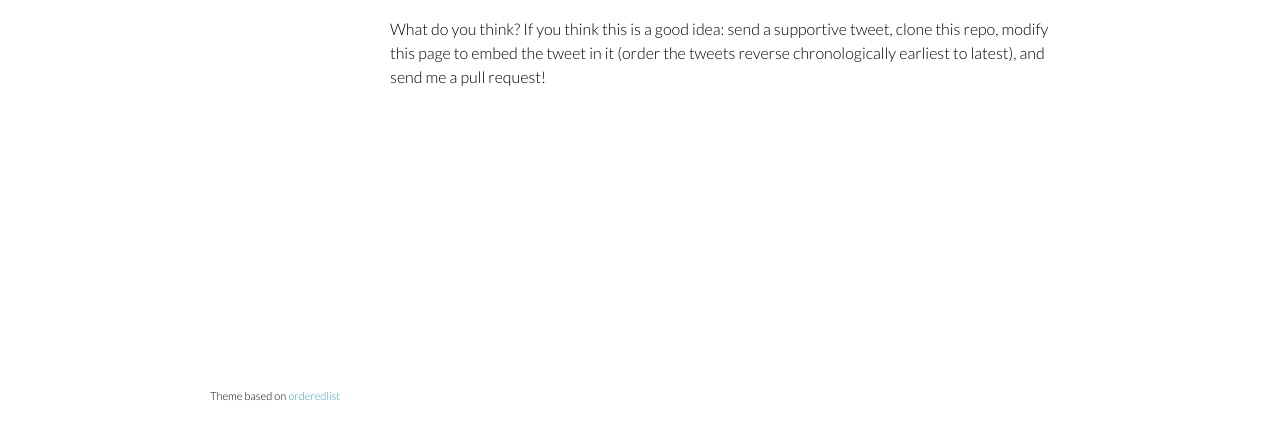
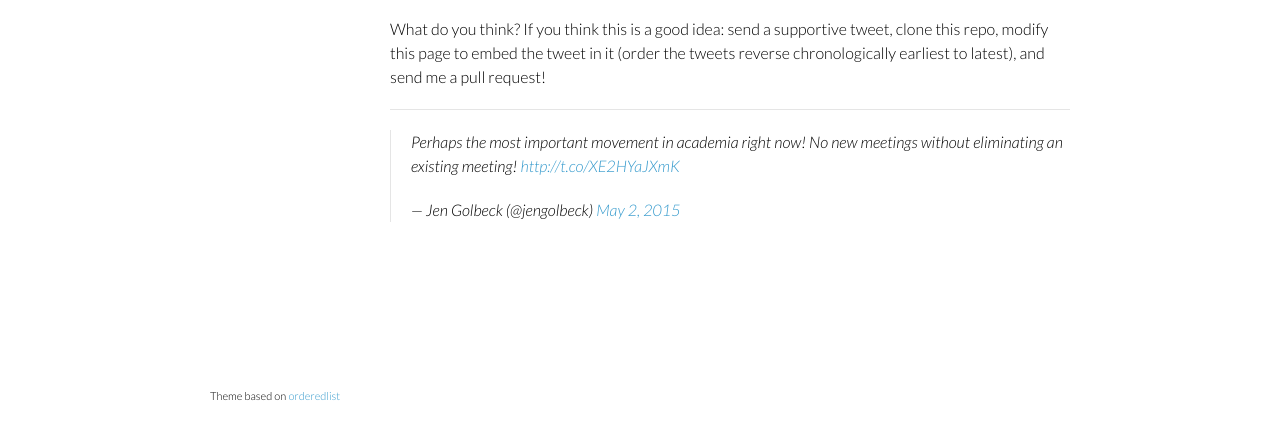
Before and after one commit to tobym/bullshitcap, a plain HTML site: page index.html in a window 1280 px wide. Shown: the part 324-764 px from the top of the page. Drawn offline with Linux system fonts and the light colour scheme.

Commit message:
Added Jen's tweet.

```diff
--- a/index.html
+++ b/index.html
@@ -44,6 +44,11 @@ supportive tweet, clone this repo, modify this page to embed the tweet
 in it (order the tweets reverse chronologically earliest to latest),
 and send me a pull request!</p>
 
+<hr/>
+
+<blockquote class="twitter-tweet" lang="en"><p lang="en" dir="ltr">Perhaps the most important movement in academia right now! No new meetings without eliminating an existing meeting! <a href="http://t.co/XE2HYaJXmK">http://t.co/XE2HYaJXmK</a></p>&mdash; Jen Golbeck (@jengolbeck) <a href="https://twitter.com/jengolbeck/status/594508359627321344">May 2, 2015</a></blockquote>
+<script async src="//platform.twitter.com/widgets.js" charset="utf-8"></script>
+
 </section>
       <footer>
 
```
